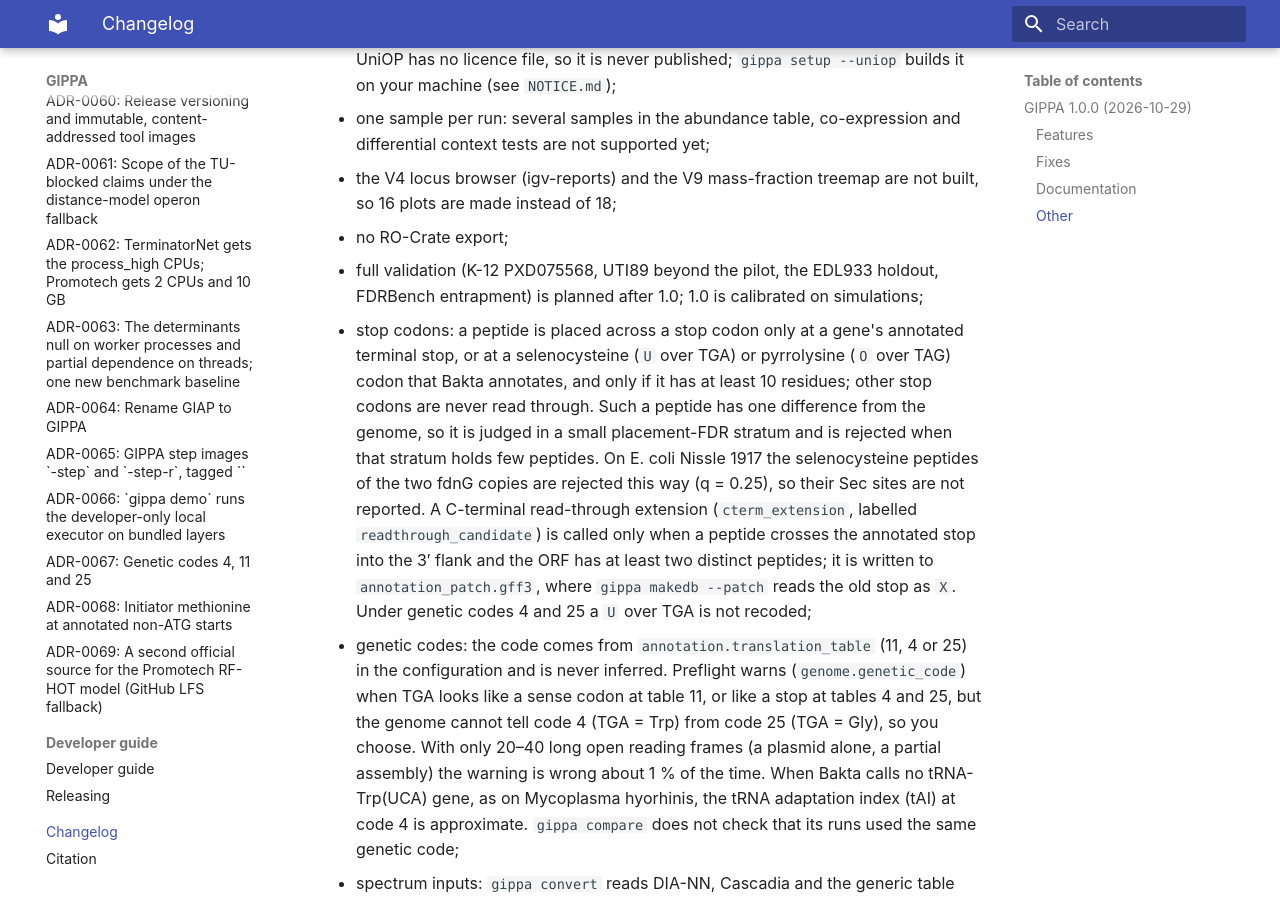
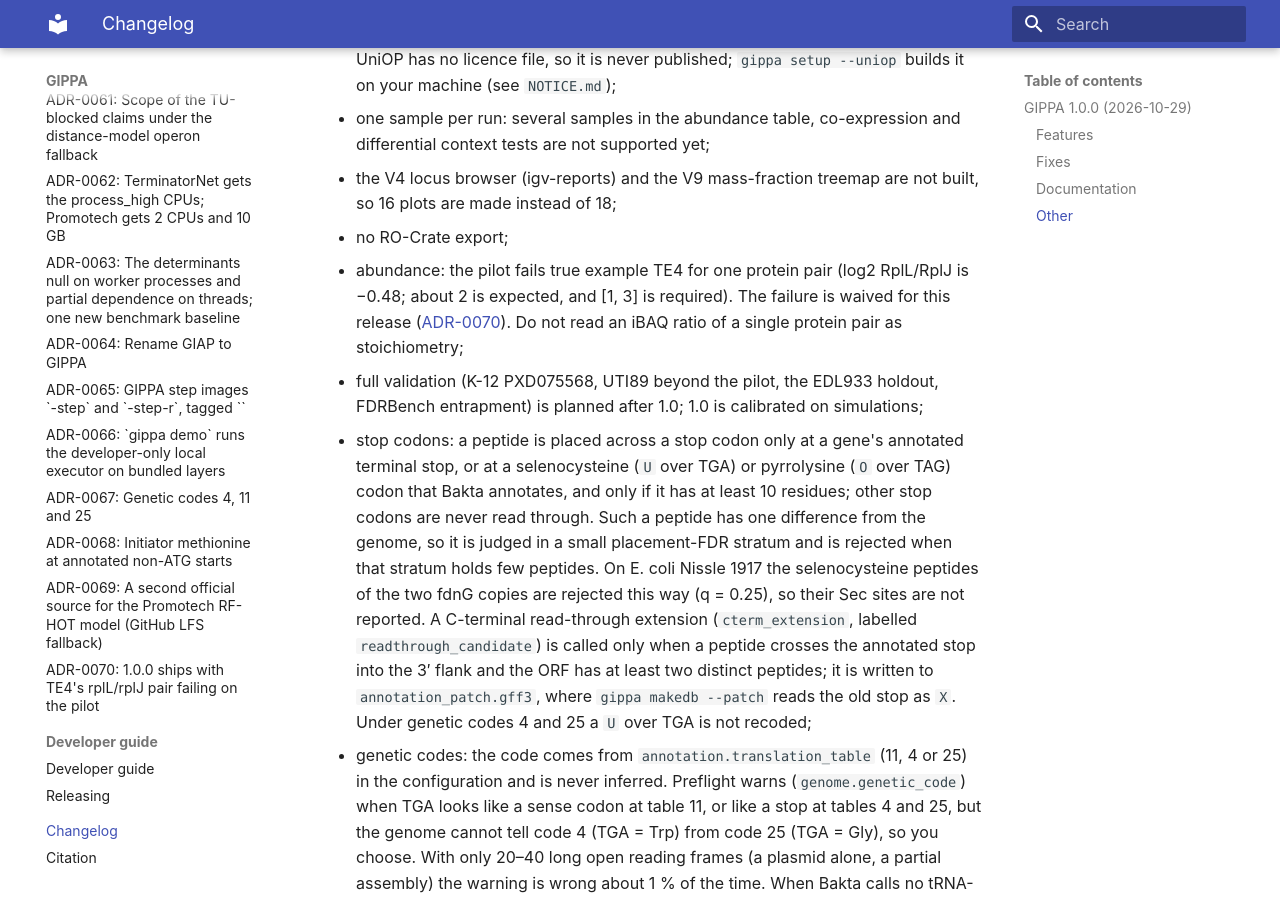
Before and after one commit to khoa-yelo/giap, an MkDocs documentation site: the page built from docs/changelog.md, in a window 1280 px wide and 900 px high, scrolled down 10573 px. Built offline with MkDocs 1.6.1 and Material for MkDocs 9.7.7, drawn with Linux system fonts in a browser that asks for light colours.

Commit message:
docs(adr): ADR-0070 waives TE4's rplL/rplJ pair for 1.0.0 (#520)
* docs(adr): ADR-0070 waives TE4's rplL/rplJ pair for 1.0.0

Khoa accepted the waiver in session on 2026-10-31. The fail stays reported
as a fail: the range is unchanged, and the release notes and the abundance
methods page state it, with the peak-choice limitation behind it.

Agent-Role: lead

Co-Authored-By: Claude Opus 5.5 <noreply@anthropic.com>
Claude-Session: https://claude.ai/code/session_015h628ytdvWRVxo1imHPbUy

* docs: absolute ADR-0070 link in the changelog, ADR in the site nav

The docs site includes CHANGELOG.md, so the relative link failed the strict build.

Agent-Role: lead

Co-Authored-By: Claude Opus 5.5 <noreply@anthropic.com>
Claude-Session: https://claude.ai/code/session_015h628ytdvWRVxo1imHPbUy

---------

Co-authored-by: Claude Opus 5.5 <noreply@anthropic.com>

```diff
--- a/CHANGELOG.md
+++ b/CHANGELOG.md
@@ -245,6 +245,10 @@ All notable changes are recorded here by towncrier from `changelog.d/` fragments
     - the V4 locus browser (igv-reports) and the V9 mass-fraction treemap are not built, so 16
       plots are made instead of 18;
     - no RO-Crate export;
+    - abundance: the pilot fails true example TE4 for one protein pair (log2 RplL/RplJ is −0.48;
+      about 2 is expected, and [1, 3] is required). The failure is waived for this release
+      ([ADR-0070](https://github.com/khoa-yelo/gippa/blob/main/docs/adr/ADR-0070-te4-rplL-rplJ-waiver-1-0-0.md)). Do not read an iBAQ ratio of a
+      single protein pair as stoichiometry;
     - full validation (K-12 PXD075568, UTI89 beyond the pilot, the EDL933 holdout, FDRBench
       entrapment) is planned after 1.0; 1.0 is calibrated on simulations;
     - stop codons: a peptide is placed across a stop codon only at a gene's annotated terminal
--- a/mkdocs.yml
+++ b/mkdocs.yml
@@ -174,6 +174,7 @@ nav:
       - adr/ADR-0067-genetic-codes-4-11-25.md
       - adr/ADR-0068-initiator-methionine-non-atg-starts.md
       - adr/ADR-0069-promotech-model-github-lfs-fallback.md
+      - adr/ADR-0070-te4-rplL-rplJ-waiver-1-0-0.md
   - Developer guide:
       - developer.md
       - release.md
```
Also changed, not shown: docs/adr/ADR-0070-te4-rplL-rplJ-waiver-1-0-0.md (added, +54 -0 lines), docs/adr/index.md (+1 -0 lines), docs/methods/abundance.md (+1 -0 lines).
